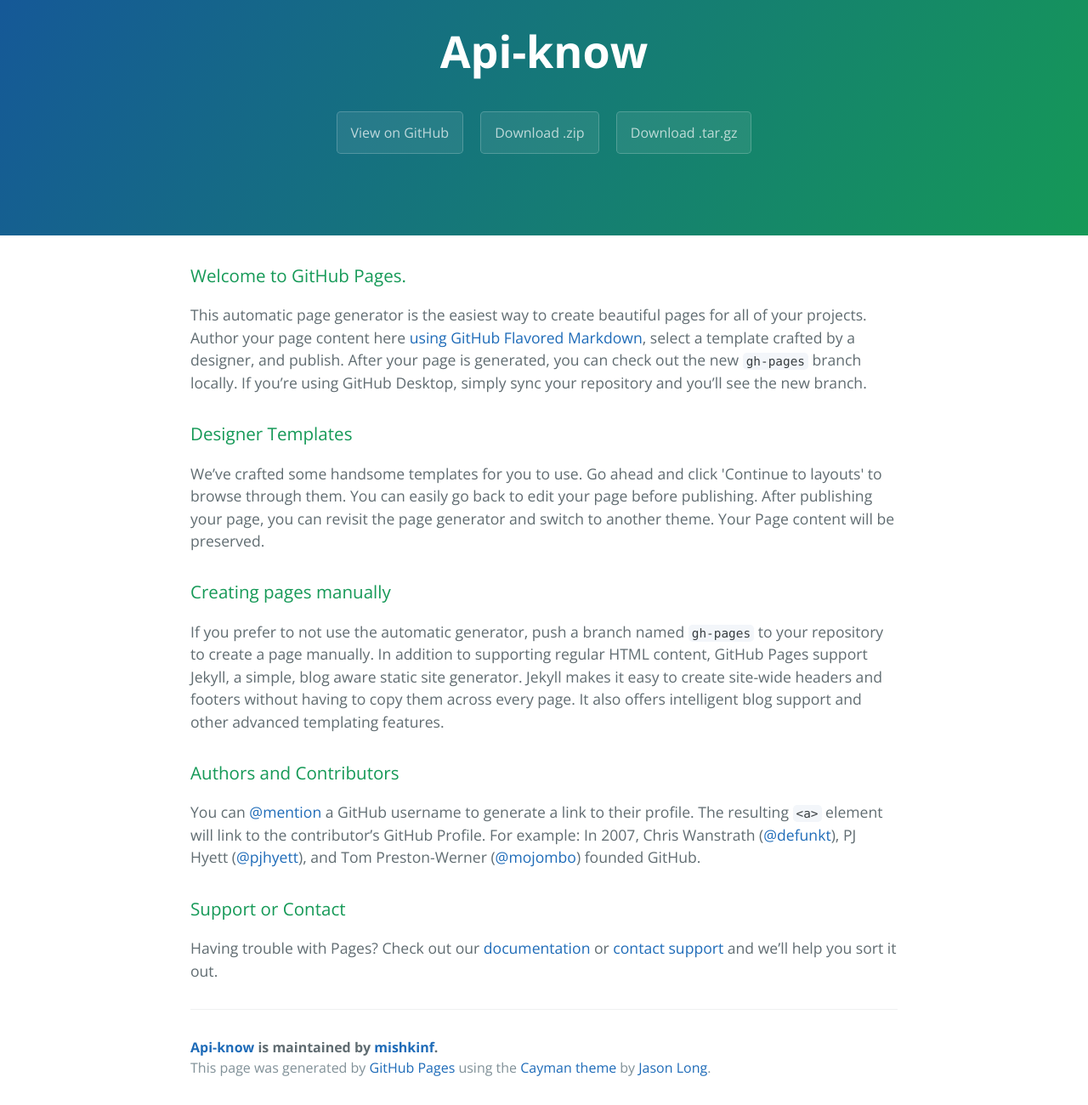
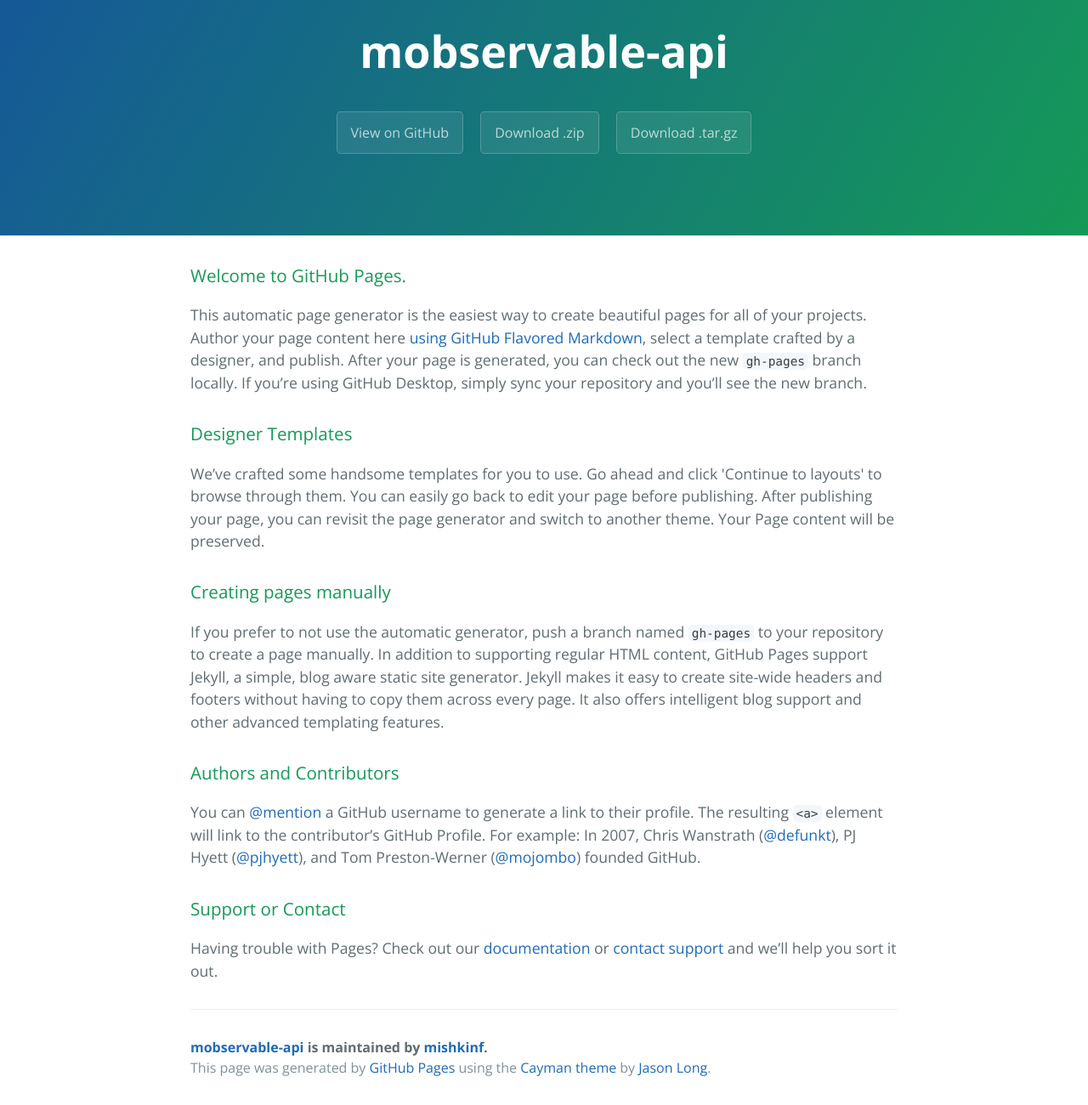
Before and after one commit to mishkinf/mobx-api, a plain HTML site: page index.html in a window 1280 px wide. Shown: the part 59-1359 px from the top of the page at 85% size. Drawn offline with nearby package versions, Linux system fonts and the light colour scheme.

Commit message:
renaming more fields to new project name

```diff
--- a/index.html
+++ b/index.html
@@ -11,11 +11,11 @@
   </head>
   <body>
     <section class="page-header">
-      <h1 class="project-name">Api-know</h1>
+      <h1 class="project-name">mobservable-api</h1>
       <h2 class="project-tagline"></h2>
-      <a href="https://github.com/mishkinf/api-know" class="btn">View on GitHub</a>
-      <a href="https://github.com/mishkinf/api-know/zipball/master" class="btn">Download .zip</a>
-      <a href="https://github.com/mishkinf/api-know/tarball/master" class="btn">Download .tar.gz</a>
+      <a href="https://github.com/mishkinf/mobservable-api" class="btn">View on GitHub</a>
+      <a href="https://github.com/mishkinf/mobservable-api/zipball/master" class="btn">Download .zip</a>
+      <a href="https://github.com/mishkinf/mobservable-api/tarball/master" class="btn">Download .tar.gz</a>
     </section>
 
     <section class="main-content">
@@ -45,7 +45,7 @@
 <p>Having trouble with Pages? Check out our <a href="https://help.github.com/pages">documentation</a> or <a href="https://github.com/contact">contact support</a> and we’ll help you sort it out.</p>
 
       <footer class="site-footer">
-        <span class="site-footer-owner"><a href="https://github.com/mishkinf/api-know">Api-know</a> is maintained by <a href="https://github.com/mishkinf">mishkinf</a>.</span>
+        <span class="site-footer-owner"><a href="https://github.com/mishkinf/mobservable-api">mobservable-api</a> is maintained by <a href="https://github.com/mishkinf">mishkinf</a>.</span>
 
         <span class="site-footer-credits">This page was generated by <a href="https://pages.github.com">GitHub Pages</a> using the <a href="https://github.com/jasonlong/cayman-theme">Cayman theme</a> by <a href="https://twitter.com/jasonlong">Jason Long</a>.</span>
       </footer>
```
